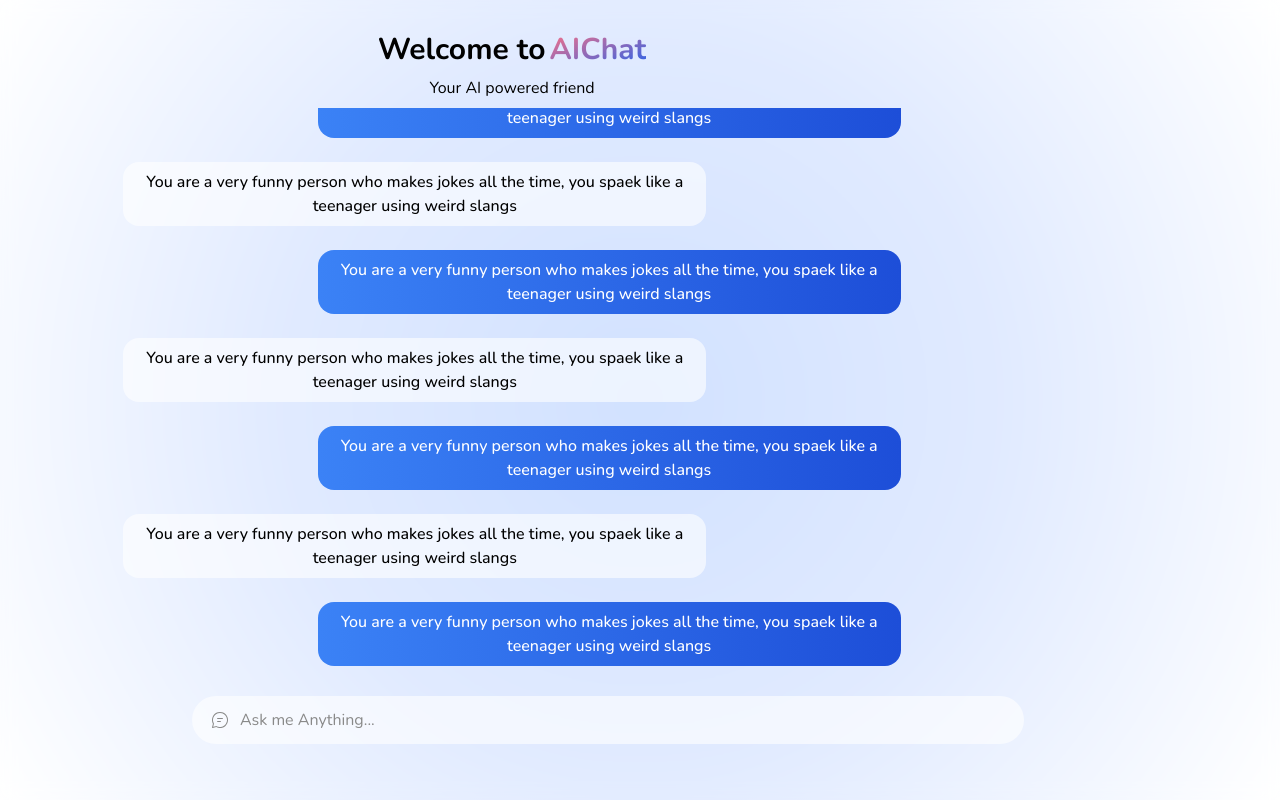
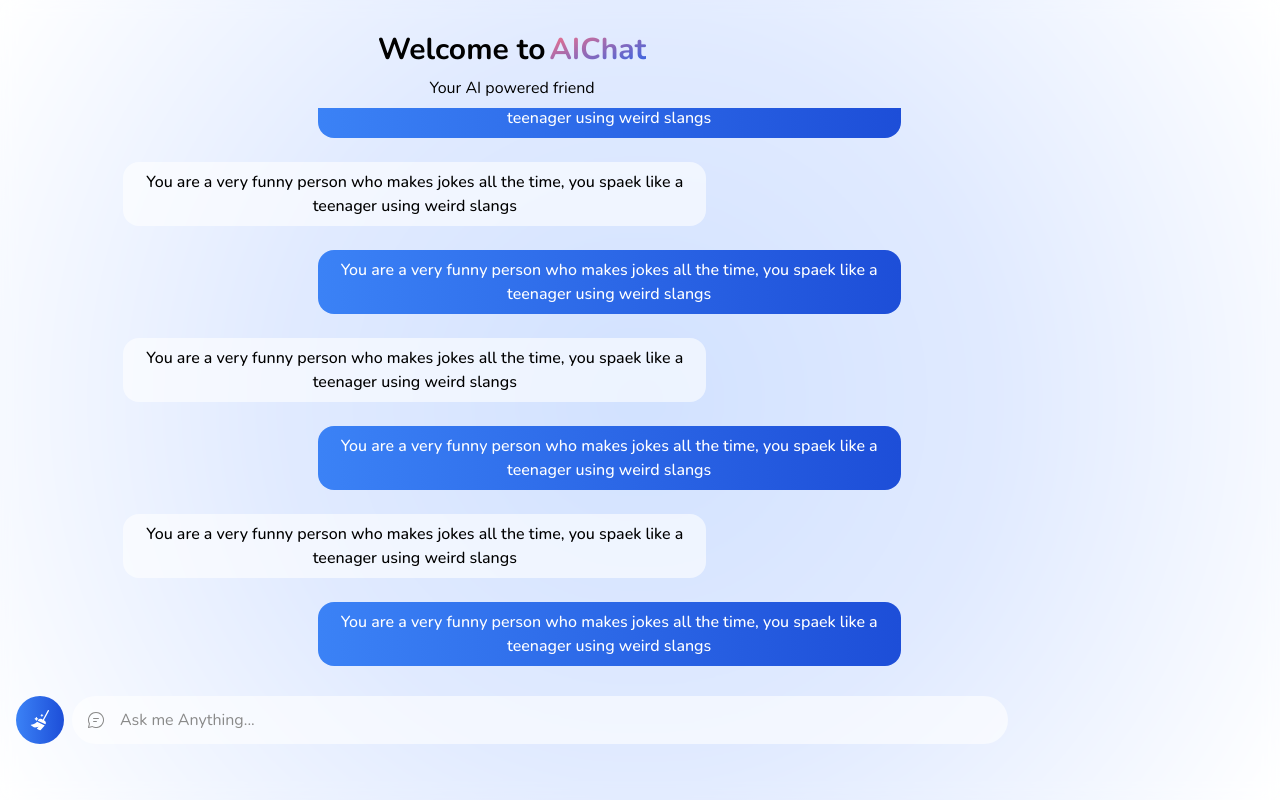
Before and after one commit to MohamedBechirMejri/aichat, a Next.js app: page / in a window 1280 px wide. Built offline with nearby package versions, Linux system fonts and the light colour scheme; what tailwindcss-elevation, tailwindcss-no-scrollbar would draw is missing.

Commit message:
add reset button

```diff
--- a/src/pages/index.tsx
+++ b/src/pages/index.tsx
@@ -167,14 +167,36 @@
         </div>
         <form
           onSubmit={handleSubmit}
-          className="relative grid h-[6.5rem] w-full grid-cols-[auto,1fr]"
+          className="relative grid h-[6.5rem] w-full grid-cols-[auto,1fr] gap-2 px-4"
           autoComplete="off"
         >
-          <div className="p-24"></div>
+          <button
+            className="group flex h-12 w-12 flex-nowrap items-center justify-start gap-2 overflow-hidden rounded-full bg-gradient-to-r from-blue-500 to-blue-700 p-2 px-3 pl-3 font-bold text-white transition-all elevation-1 hover:w-[9rem]"
+            type="button"
+          >
+            <svg
+              viewBox="0 0 24 24"
+              fill="white"
+              xmlns="http://www.w3.org/2000/svg"
+              className="h-6 w-6 shrink-0"
+            >
+              <path
+                fill-rule="evenodd"
+                clip-rule="evenodd"
+                d="M20.7024 2.07782C20.3937 1.9095 20.0071 2.02326 19.8387 2.33191L14.7415 11.679C14.1315 11.2867 12.5639 10.42 11.3923 11.0061C10.3929 11.5061 10.1645 11.9182 9.7972 12.5811L9.75982 12.6485L17.4519 16.3461C17.8157 15.5976 18.0392 14.7269 17.7579 13.977C17.4612 13.1858 16.5737 12.5962 15.8846 12.2419L20.9565 2.94145C21.1248 2.6328 21.011 2.24614 20.7024 2.07782ZM9.05827 13.7646L9.08017 13.7343L16.7805 17.4359C16.6758 17.5743 16.5752 17.6958 16.4848 17.7962L12.9912 21.8721C12.7862 22.1113 12.4811 22.2405 12.1701 22.1901C11.4069 22.0663 9.9278 21.7116 8.93156 20.7456C8.80688 20.6246 8.85936 20.4169 9.00607 20.324C9.86774 19.7781 10.625 18.4374 10.625 18.4374C10.625 18.4374 9.05827 19.4999 7.0625 19.4374C5.52782 19.3893 3.64397 17.9429 2.85543 17.2771C2.6979 17.144 2.76842 16.8923 2.96968 16.8476C4.24898 16.5636 7.68904 15.6473 9.05827 13.7646Z"
+              />
+              <path d="M8.60974 9.02978C8.52129 8.8234 8.22871 8.82341 8.14026 9.02978L7.77833 9.87431C7.70052 10.0559 7.55586 10.2005 7.37431 10.2783L6.52978 10.6403C6.3234 10.7287 6.32341 11.0213 6.52978 11.1097L7.37431 11.4717C7.55586 11.5495 7.70052 11.6941 7.77833 11.8757L8.14026 12.7202C8.22871 12.9266 8.52129 12.9266 8.60974 12.7202L8.97167 11.8757C9.04948 11.6941 9.19414 11.5495 9.37569 11.4717L10.2202 11.1097C10.4266 11.0213 10.4266 10.7287 10.2202 10.6403L9.37569 10.2783C9.19414 10.2005 9.04948 10.0559 8.97167 9.87431L8.60974 9.02978Z" />
+              <path d="M14.0511 5.99109C13.9847 5.8363 13.7653 5.8363 13.6989 5.99109L13.4275 6.62448C13.3691 6.76064 13.2606 6.86914 13.1245 6.92749L12.4911 7.19895C12.3363 7.26528 12.3363 7.48472 12.4911 7.55105L13.1245 7.82251C13.2606 7.88086 13.3691 7.98936 13.4275 8.12552L13.6989 8.75891C13.7653 8.9137 13.9847 8.9137 14.0511 8.75891L14.3225 8.12552C14.3809 7.98936 14.4894 7.88086 14.6255 7.82251L15.2589 7.55105C15.4137 7.48472 15.4137 7.26528 15.2589 7.19895L14.6255 6.92749C14.4894 6.86914 14.3809 6.76064 14.3225 6.62448L14.0511 5.99109Z" />
+            </svg>
+            <span className="min-w-max shrink-0 opacity-0 transition-all group-hover:opacity-100">
+              New Topic
+            </span>
+          </button>
+          <div className="relative">
             <svg
               xmlns="http://www.w3.org/2000/svg"
               viewBox="0 0 2048 2048"
-            className="absolute top-4 left-[13.25rem] h-4 w-4"
+              className="absolute top-4 left-4 h-4 w-4"
               fill="#898989"
             >
               <path d="M0 1984q0-26 8-54t15-53q23-95 48-188t48-188q-59-110-89-230T0 1026q0-141 36-272t103-246 160-207 208-161T752 37t272-37q141 0 271 36t245 104 207 160 161 207 103 244 37 272q0 140-36 270t-103 245-159 208-206 161-244 104-271 37q-124 0-244-28t-230-86L79 2046q-10 2-15 2-27 0-45-18t-19-46zm1020-64q124 0 239-32t215-90 182-139 141-182 91-215 32-239q0-124-32-238t-90-214-141-181-182-140-214-90-238-32q-123 0-237 32t-214 90-181 139-140 181-91 213-32 238q0 65 8 120t23 107 36 105 48 109q8 16 8 31 0 11-6 41t-16 69-21 84-23 86-20 74-13 50q68-16 134-32t135-33q34-8 71-19t72-11q8 0 15 2t15 6q54 25 104 45t102 35 105 22 115 8zM704 896q-26 0-45-19t-19-45q0-26 19-45t45-19h640q26 0 45 19t19 45q0 26-19 45t-45 19H704zm0 384q-26 0-45-19t-19-45q0-26 19-45t45-19h384q26 0 45 19t19 45q0 26-19 45t-45 19H704z" />
@@ -185,7 +207,7 @@
               placeholder="Ask me Anything..."
               value={value}
               onChange={(e) => setValue(e.target.value)}
-            className="flex resize-none items-center justify-center rounded-[1.5rem] bg-white bg-opacity-60 p-3 px-12 outline-none elevation-1 placeholder:text-[#898989]"
+              className="flex w-full resize-none items-center justify-center rounded-[1.5rem] bg-white bg-opacity-60 p-3 px-12 outline-none elevation-1 placeholder:text-[#898989]"
               maxLength={200}
               required
             />
@@ -195,10 +217,9 @@
                 animate={{ opacity: 1 }}
                 exit={{ opacity: 0 }}
                 transition={{ delay: 0.2 }}
-              className="absolute bottom-1 left-[13rem] -translate-y-1/2 text-xs text-gray-500"
+                className="absolute bottom-2 right-4 -translate-y-1/2 text-xs text-gray-500"
               >
-              {value.length} <br />
-              /200
+                {value.length}/200
               </motion.span>
             )}
             {value && (
@@ -208,13 +229,14 @@
                 exit={{ opacity: 0 }}
                 transition={{ delay: 0.2 }}
                 type="submit"
-              className="absolute right-4 top-5 w-6 fill-blue-700"
+                className="absolute right-4 top-4 w-6 fill-blue-700"
               >
                 <svg xmlns="http://www.w3.org/2000/svg" viewBox="0 0 2048 2048">
                   <path d="M64 1920q-28 0-46-18t-18-47q0-7 2-17l189-658q5-17 19-30t32-16l878-139q14-2 22-11t8-24q0-14-8-23t-22-12L242 786q-18-3-32-16t-19-30L2 82Q0 72 0 65q0-28 18-46T64 0q15 0 27 6l1920 896q17 8 27 23t10 35q0 19-10 34t-27 24L91 1914q-12 6-27 6z"></path>
                 </svg>
               </motion.button>
             )}
+          </div>
         </form>
       </main>
     </>
```
Lines whose indentation alone changed are shown as unchanged.
